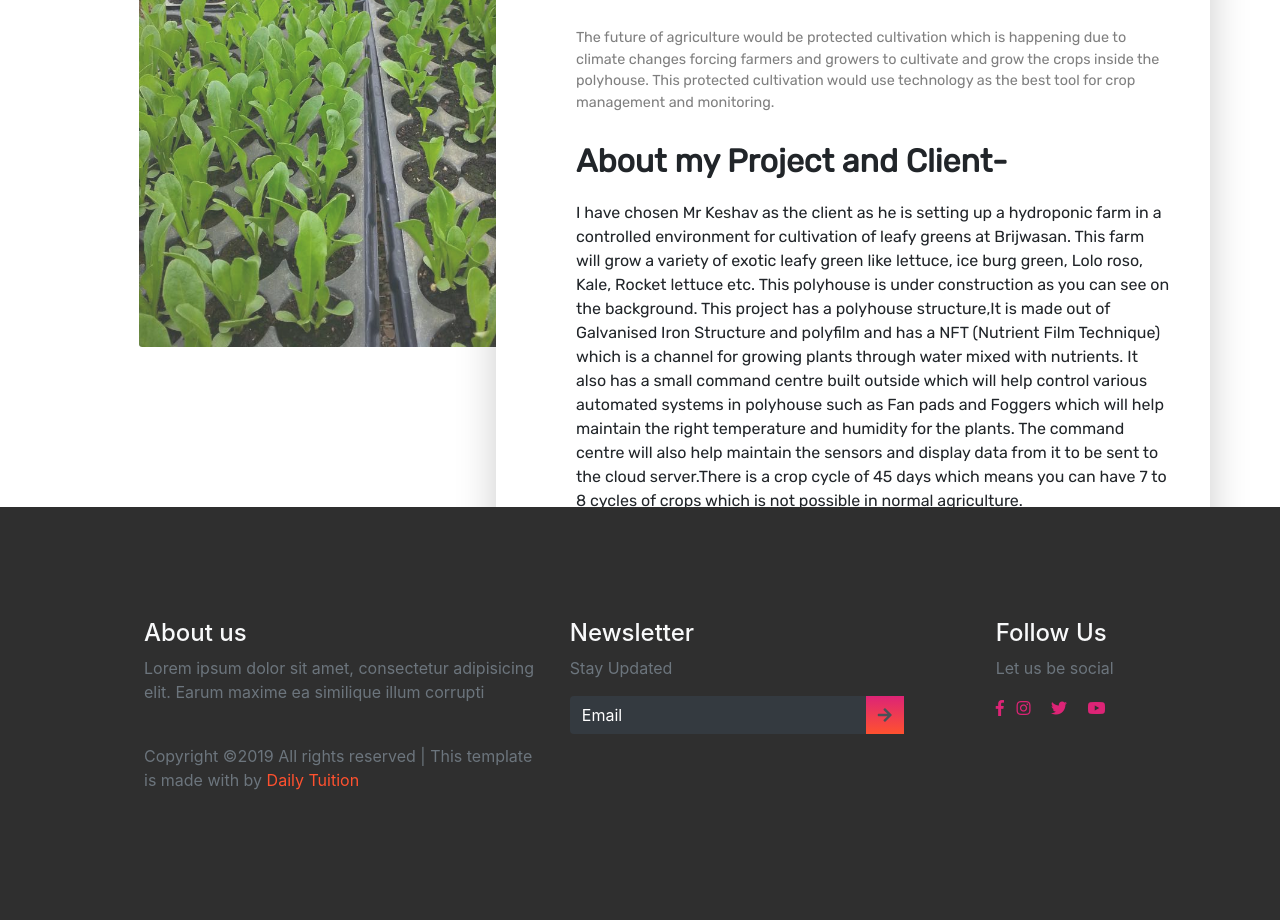
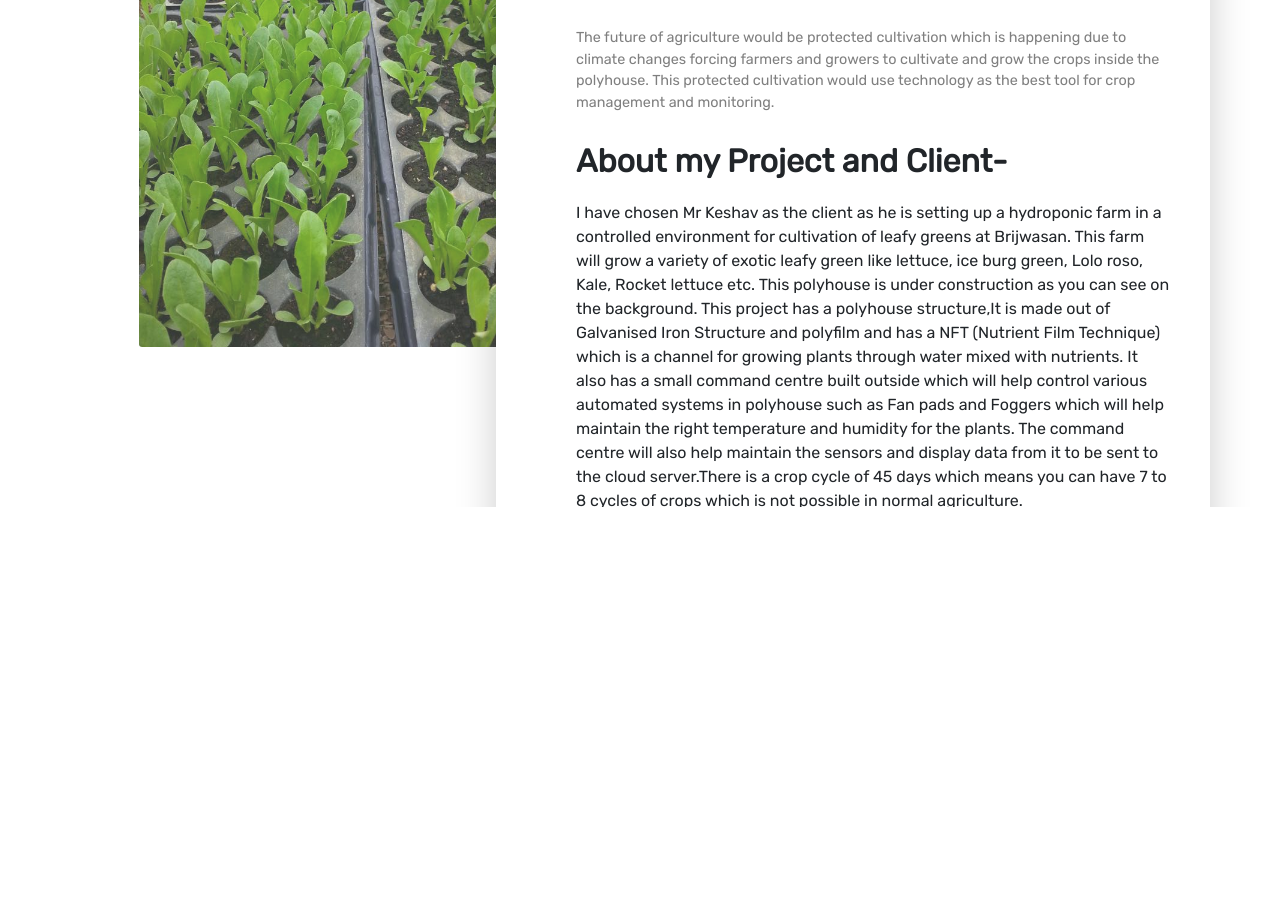
Before and after one commit to SensorCoder/remotemonitor.github.io, a plain HTML site: page index.html in a window 1280 px wide. Shown: the part 1341-2261 px from the top of the page. After the commit the page ends 1848 px from the top, so only its background shows below. Drawn offline with nearby package versions, Linux system fonts and the light colour scheme; a web font is replaced by a local one.

Commit message:
Update index.html

```diff
--- a/index.html
+++ b/index.html
@@ -68,7 +68,7 @@
         <div class="row">
           <div class="col-md-6 col-12">
             <div class="pray">
-              <img src="hydro.jpg" alt="Pray" class="" />
+              <img src="HYDRO.jpg" alt="Pray" class="" />
             </div>
           </div>
           <div class="col-md-6 col-12">
@@ -89,45 +89,7 @@
     </section>
 
   </main>
-  <footer>
-    <div class="container-fluid p-0">
-      <div class="row text-left">
-        <div class="col-md-5 col-sm-5">
-          <h4 class="text-light">About us</h4>
-          <p class="text-muted">Lorem ipsum dolor sit amet, consectetur adipisicing elit. Earum maxime ea similique illum corrupti</p>
-          <p class="pt-4 text-muted">Copyright ©2019 All rights reserved | This template is made with by
-            <span> Daily Tuition</span>
-          </p>
-        </div>
-        <div class="col-md-5 col-sm-12">
-          <h4 class="text-light">Newsletter</h4>
-          <p class="text-muted">Stay Updated</p>
-          <form class="form-inline">
-            <div class="col pl-0">
-              <div class="input-group pr-5">
-                <input type="text" class="form-control bg-dark text-white" id="inlineFormInputGroupUsername2" placeholder="Email">
-                <div class="input-group-prepend">
-                  <div class="input-group-text">
-                    <i class="fas fa-arrow-right"></i>
-                  </div>
-                </div>
-              </div>
-            </div>
-          </form>
-        </div>
-        <div class="col-md-2 col-sm-12">
-          <h4 class="text-light">Follow Us</h4>
-          <p class="text-muted">Let us be social</p>
-          <div class="column text-light">
-            <i class="fab fa-facebook-f"></i>
-            <i class="fab fa-instagram"></i>
-            <i class="fab fa-twitter"></i>
-            <i class="fab fa-youtube"></i>
-          </div>
-        </div>
-      </div>
-    </div>
-  </footer>
+
 
   <script src="https://cdnjs.cloudflare.com/ajax/libs/jquery/3.3.1/jquery.min.js"></script>
   <script src="https://cdnjs.cloudflare.com/ajax/libs/popper.js/1.14.7/umd/popper.min.js" integrity="sha384-UO2eT0CpHqdSJQ6hJty5KVphtPhzWj9WO1clHTMGa3JDZwrnQq4sF86dIHNDz0W1"
```
